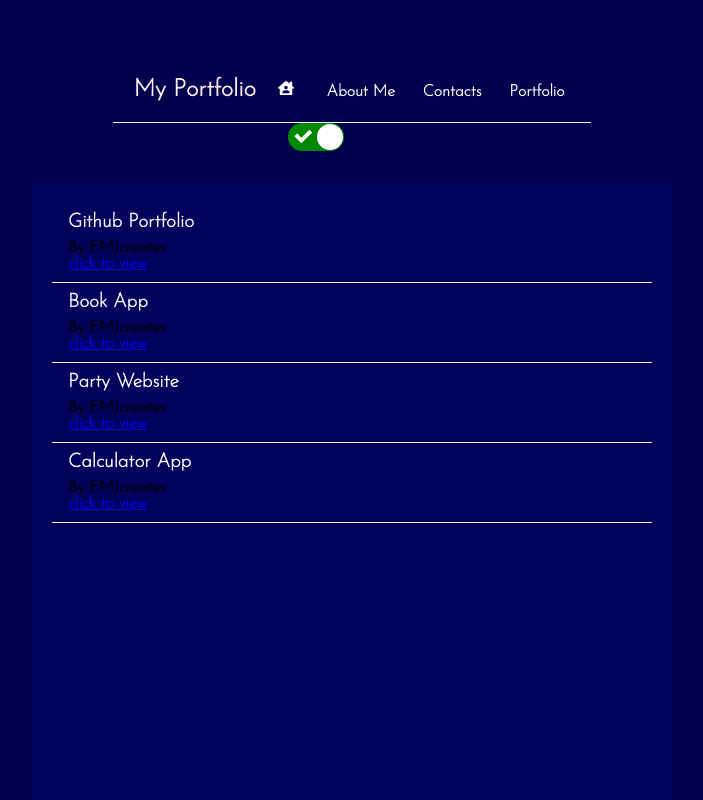
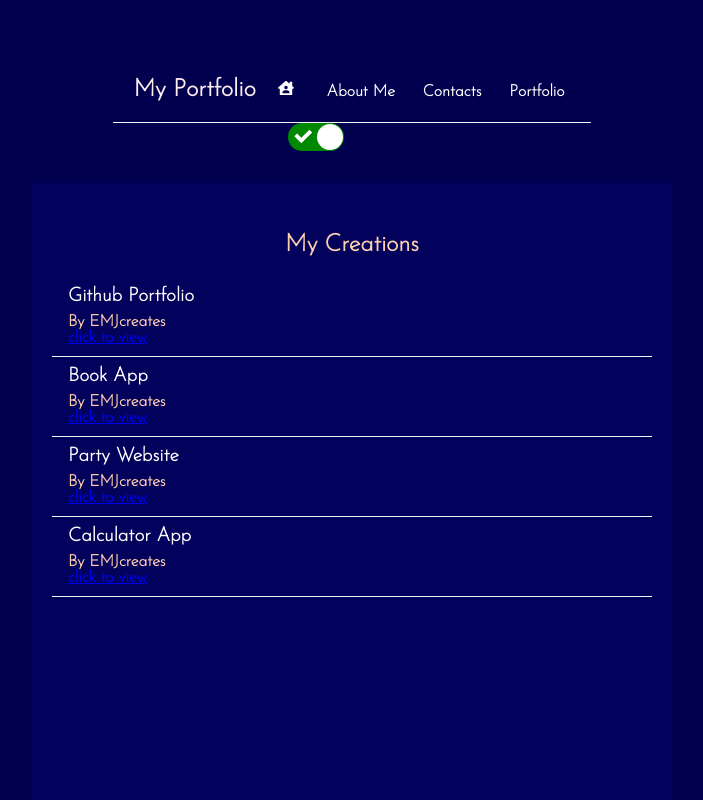
Before and after one commit to Jeweleni/My-Portfolio-, a React (Create React App) app: page /Portfolio in a window 1280 px wide. Shown: the top 800 px of the page, without its empty margins (288-991 px from the left). Built offline with nearby package versions, Linux system fonts and the light colour scheme; data requests are answered from the project's data file.

Commit message:
few adjustments

```diff
--- a/src/About.js
+++ b/src/About.js
@@ -5,9 +5,9 @@ import { motion } from "framer-motion";
 const About = () => {
     return (
         <motion.div className="about"
-        initial={{opacity: 0,}}
-            animate={{opacity: 1,}}
-            exit={{opacity:0,}}
+        initial={{width: 0,}}
+        animate={{width: "100%",}}
+        exit={{x: window.innerWidth,transition:{ duration: 0.2}}}
         >
             <h2>NOT SO FUN FACTS ABOUT ME</h2>
             <p><FaStop/><i class="fa-sharp fa-solid fa-period"></i>Hi, my name is Jewel </p>
--- a/src/Contacts.js
+++ b/src/Contacts.js
@@ -7,8 +7,8 @@ const Contacts = () => {
     return (
     <motion.div className="contacts"
     initial={{opacity: 0,}}
-            animate={{opacity: 1,}}
-            exit={{opacity:0,}}
+    animate={{opacity: 1,}}
+    exit={{opacity:0,}}
     >
         <h2>You can always find me on one of these</h2>
 
--- a/src/Portfolio.js
+++ b/src/Portfolio.js
@@ -3,6 +3,7 @@ import PortfolioList from "./PortfolioList";
 import { motion } from "framer-motion";
 
 const Portfolio = () => {
+
         const [portfolio, setPortfolio] = useState([
          {title: "Github Portfolio", body: "Lorem ipsum...", author: "EMJcreates", url:"https://jewelaltschool2ndsemesterexam.netlify.app/", id: 1, },
          {title: "Book App", body: "Lorem ipsum...", author: "EMJcreates", url: "https://book-app.emjcreates.repl.co", id: 2},
@@ -28,12 +29,19 @@ const Portfolio = () => {
 
          return (
 
+
+
              <motion.div className="portfolio"
              initial={{opacity: 0,}}
             animate={{opacity: 1,}}
             exit={{opacity:0,}}
             >
-                 <PortfolioList portfolio={portfolio} title="" />
+              <h2>
+               <p className="title">My Creations</p>
+
+               </h2>
+                 <PortfolioList portfolio={portfolio} title=""  />
+
              </motion.div>
 
           );
--- a/src/index.css
+++ b/src/index.css
@@ -193,13 +193,34 @@
   max-width: 600px;
     margin: 40px auto;
     margin-bottom: 120px;
-    margin-top: 50px;
+    margin-top: 70px;
     padding: 20px;
     font-weight: bold;
     height: 100vh;
     width: 50%;
     box-shadow: inset
 }
+
+#light .portfolio {
+  color: rgba(28, 78, 1, 0.837);
+}
+#dark .portfolio{
+  color: rgb(255, 206, 173);
+}
+
+.title{
+  text-align: center;
+  margin-top: 30px;
+  margin-bottom: 20px;
+}
+
+#light .title {
+  color: rgba(3, 63, 184, 0.907);
+}
+#dark .title {
+  color: rgb(255, 206, 173);
+}
+
 
 .switch{
   display: flex;
@@ -264,6 +285,7 @@
 .skills {
   display: flex;
   align-items: center;
+  margin-left: 60px;
 
 
 }
@@ -279,7 +301,6 @@
 
 .html {
   height: 30px;
-  text-align: left;
   font-style: normal;
   font-weight: bolder;
   margin-top: 30px;
@@ -288,7 +309,7 @@
 
 .css{
   height: 30px;
-  text-align: left;
+
   font-style: normal;
   font-weight: bolder;
   margin-top:30px;
@@ -297,7 +318,7 @@
 
 .js{
   height: 30px;
-  text-align: left;
+
   font-style: normal;
   font-weight: bolder;
   margin-top: 30px;
@@ -306,7 +327,7 @@
 
 .vue{
   height: 30px;
-  text-align: left;
+
   font-style: normal;
   font-weight: bolder;
   margin-top: 30px;
@@ -381,9 +402,10 @@
 
 .contacts {
   height: 30px;
-  text-align: left;
+  text-align: center;
   font-style: normal;
   font-weight: bold;
+  margin-top: 30px;
   display: grid;
   gap: 2rem;
   grid-template-columns: 1fr,1fr;
```
Also changed, not shown: src/Home.js (+4 -5 lines).
